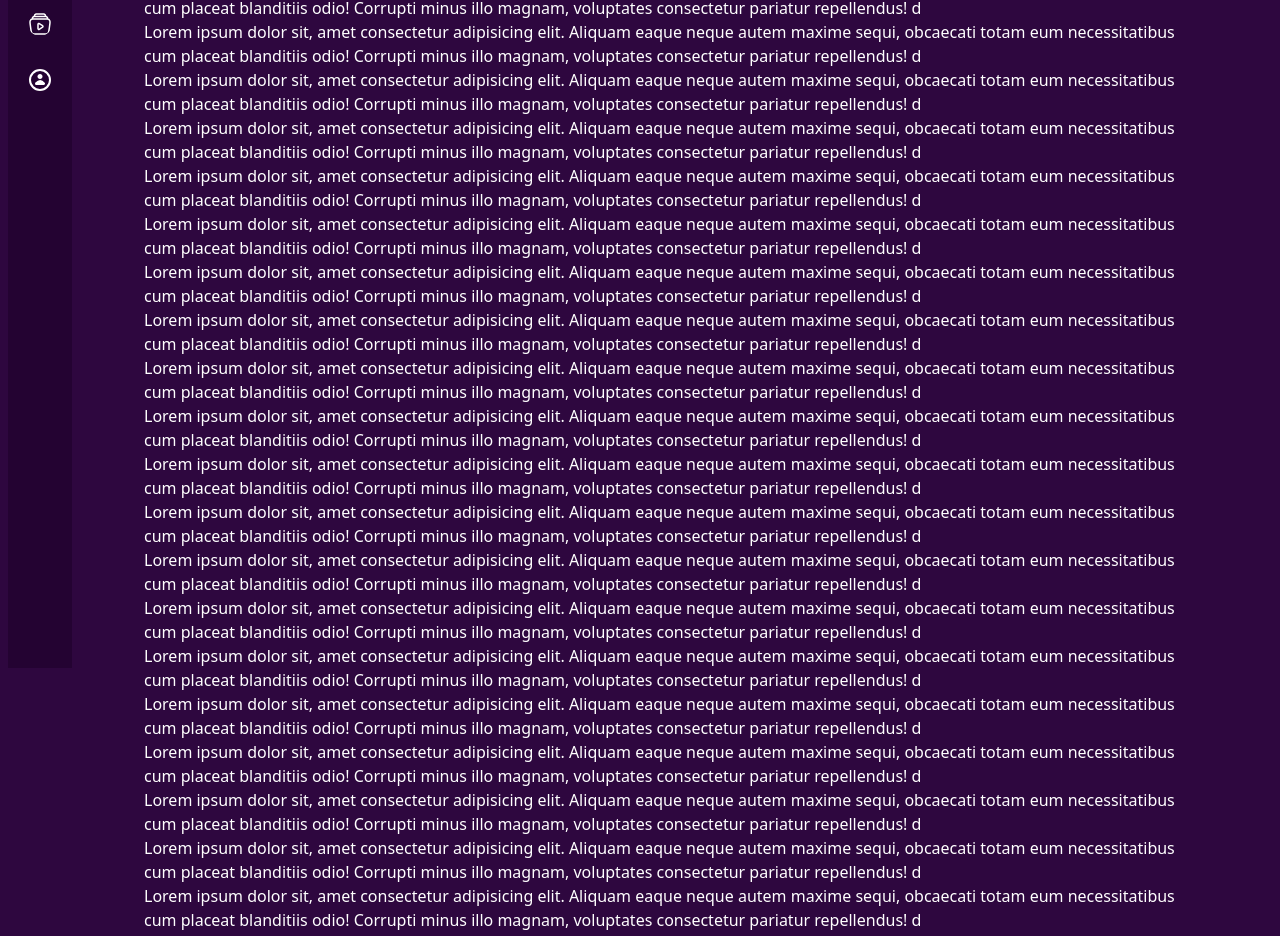
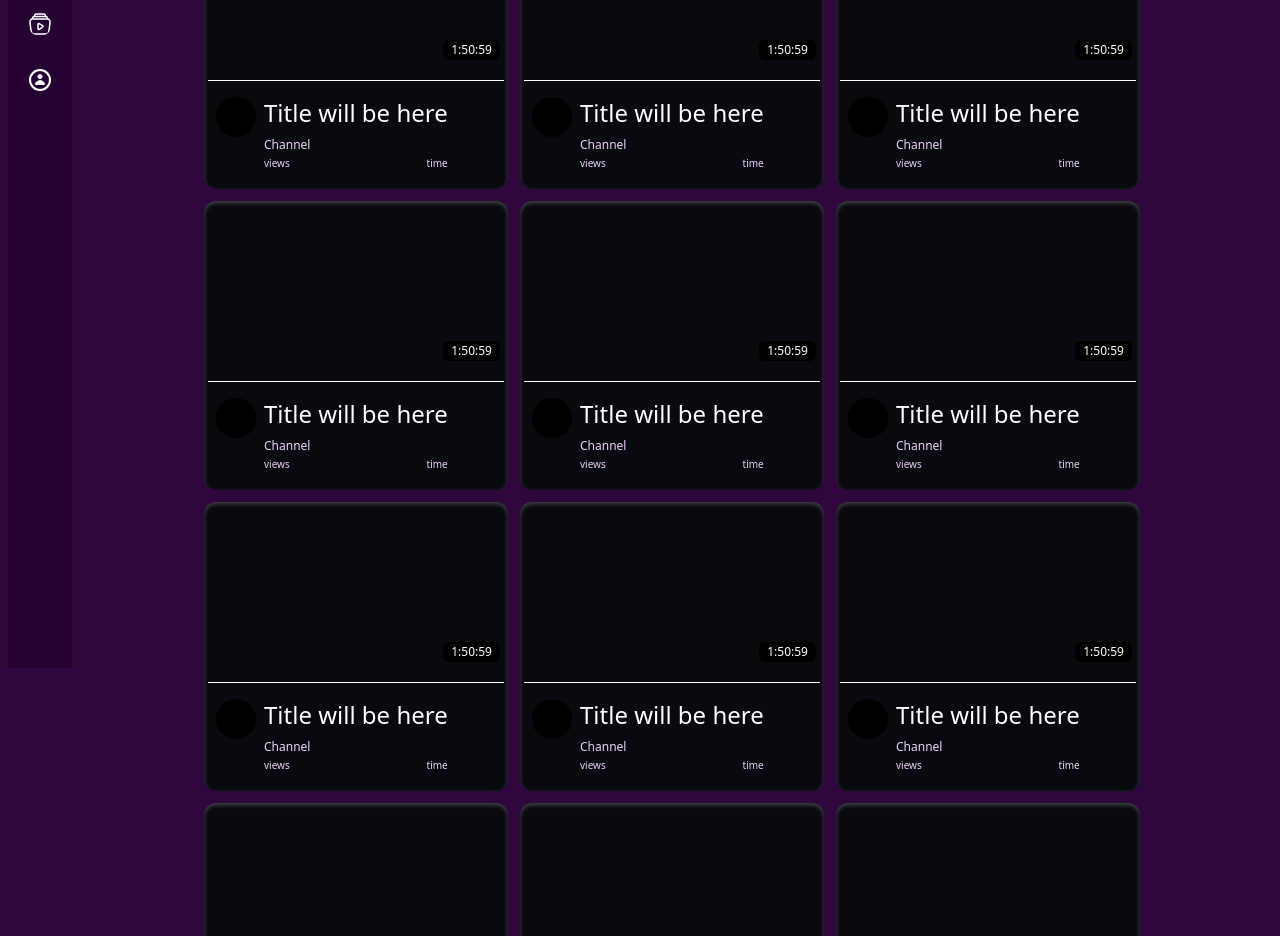
Before and after one commit to shubhamthakur-2504/vidVerse-frontend, a Next.js app: page / in a window 1280 px wide. Shown: the part 180-1116 px from the top of the page. Built offline with nearby package versions, Linux system fonts and the light colour scheme.

Commit message:
feat:basic card component without props created

```diff
--- a/src/app/page.jsx
+++ b/src/app/page.jsx
@@ -2,34 +2,28 @@
 import Image from "next/image";
 import "@styles/globals.css"
 import { useSelector } from "react-redux";
+import Card from "@components/card";
 export default function Home() {
   const isOpen = useSelector((state) => state.Sidebar.isOpen)
   return (
-    <div className={`bg-[#2E073F] text-white flex-col flex  p-4 min-h-screen items-center justify-center ${isOpen ? "md:w-[83vw] md:ml-[2vw] ":"md:w-[85vw] "}`}>
-      <h1 className="text-4xl font-bold">Welcome to Vidverse</h1>
-      <p>Lorem ipsum dolor sit, amet consectetur adipisicing elit. Aliquam eaque neque autem maxime sequi, obcaecati totam eum necessitatibus cum placeat blanditiis odio! Corrupti minus illo magnam, voluptates consectetur pariatur repellendus!                d</p>
-      <p>Lorem ipsum dolor sit, amet consectetur adipisicing elit. Aliquam eaque neque autem maxime sequi, obcaecati totam eum necessitatibus cum placeat blanditiis odio! Corrupti minus illo magnam, voluptates consectetur pariatur repellendus!                d</p>
-      <p>Lorem ipsum dolor sit, amet consectetur adipisicing elit. Aliquam eaque neque autem maxime sequi, obcaecati totam eum necessitatibus cum placeat blanditiis odio! Corrupti minus illo magnam, voluptates consectetur pariatur repellendus!                d</p>
-      <p>Lorem ipsum dolor sit, amet consectetur adipisicing elit. Aliquam eaque neque autem maxime sequi, obcaecati totam eum necessitatibus cum placeat blanditiis odio! Corrupti minus illo magnam, voluptates consectetur pariatur repellendus!                d</p>
-      <p>Lorem ipsum dolor sit, amet consectetur adipisicing elit. Aliquam eaque neque autem maxime sequi, obcaecati totam eum necessitatibus cum placeat blanditiis odio! Corrupti minus illo magnam, voluptates consectetur pariatur repellendus!                d</p>
-      <p>Lorem ipsum dolor sit, amet consectetur adipisicing elit. Aliquam eaque neque autem maxime sequi, obcaecati totam eum necessitatibus cum placeat blanditiis odio! Corrupti minus illo magnam, voluptates consectetur pariatur repellendus!                d</p>
-      <p>Lorem ipsum dolor sit, amet consectetur adipisicing elit. Aliquam eaque neque autem maxime sequi, obcaecati totam eum necessitatibus cum placeat blanditiis odio! Corrupti minus illo magnam, voluptates consectetur pariatur repellendus!                d</p>
-      <p>Lorem ipsum dolor sit, amet consectetur adipisicing elit. Aliquam eaque neque autem maxime sequi, obcaecati totam eum necessitatibus cum placeat blanditiis odio! Corrupti minus illo magnam, voluptates consectetur pariatur repellendus!                d</p>
-      <p>Lorem ipsum dolor sit, amet consectetur adipisicing elit. Aliquam eaque neque autem maxime sequi, obcaecati totam eum necessitatibus cum placeat blanditiis odio! Corrupti minus illo magnam, voluptates consectetur pariatur repellendus!                d</p>
-      <p>Lorem ipsum dolor sit, amet consectetur adipisicing elit. Aliquam eaque neque autem maxime sequi, obcaecati totam eum necessitatibus cum placeat blanditiis odio! Corrupti minus illo magnam, voluptates consectetur pariatur repellendus!                d</p>
-      <p>Lorem ipsum dolor sit, amet consectetur adipisicing elit. Aliquam eaque neque autem maxime sequi, obcaecati totam eum necessitatibus cum placeat blanditiis odio! Corrupti minus illo magnam, voluptates consectetur pariatur repellendus!                d</p>
-      <p>Lorem ipsum dolor sit, amet consectetur adipisicing elit. Aliquam eaque neque autem maxime sequi, obcaecati totam eum necessitatibus cum placeat blanditiis odio! Corrupti minus illo magnam, voluptates consectetur pariatur repellendus!                d</p>
-      <p>Lorem ipsum dolor sit, amet consectetur adipisicing elit. Aliquam eaque neque autem maxime sequi, obcaecati totam eum necessitatibus cum placeat blanditiis odio! Corrupti minus illo magnam, voluptates consectetur pariatur repellendus!                d</p>
-      <p>Lorem ipsum dolor sit, amet consectetur adipisicing elit. Aliquam eaque neque autem maxime sequi, obcaecati totam eum necessitatibus cum placeat blanditiis odio! Corrupti minus illo magnam, voluptates consectetur pariatur repellendus!                d</p>
-      <p>Lorem ipsum dolor sit, amet consectetur adipisicing elit. Aliquam eaque neque autem maxime sequi, obcaecati totam eum necessitatibus cum placeat blanditiis odio! Corrupti minus illo magnam, voluptates consectetur pariatur repellendus!                d</p>
-      <p>Lorem ipsum dolor sit, amet consectetur adipisicing elit. Aliquam eaque neque autem maxime sequi, obcaecati totam eum necessitatibus cum placeat blanditiis odio! Corrupti minus illo magnam, voluptates consectetur pariatur repellendus!                d</p>
-      <p>Lorem ipsum dolor sit, amet consectetur adipisicing elit. Aliquam eaque neque autem maxime sequi, obcaecati totam eum necessitatibus cum placeat blanditiis odio! Corrupti minus illo magnam, voluptates consectetur pariatur repellendus!                d</p>
-      <p>Lorem ipsum dolor sit, amet consectetur adipisicing elit. Aliquam eaque neque autem maxime sequi, obcaecati totam eum necessitatibus cum placeat blanditiis odio! Corrupti minus illo magnam, voluptates consectetur pariatur repellendus!                d</p>
-      <p>Lorem ipsum dolor sit, amet consectetur adipisicing elit. Aliquam eaque neque autem maxime sequi, obcaecati totam eum necessitatibus cum placeat blanditiis odio! Corrupti minus illo magnam, voluptates consectetur pariatur repellendus!                d</p>
-      <p>Lorem ipsum dolor sit, amet consectetur adipisicing elit. Aliquam eaque neque autem maxime sequi, obcaecati totam eum necessitatibus cum placeat blanditiis odio! Corrupti minus illo magnam, voluptates consectetur pariatur repellendus!                d</p>
-      <p>Lorem ipsum dolor sit, amet consectetur adipisicing elit. Aliquam eaque neque autem maxime sequi, obcaecati totam eum necessitatibus cum placeat blanditiis odio! Corrupti minus illo magnam, voluptates consectetur pariatur repellendus!                d</p>
-      <p>Lorem ipsum dolor sit, amet consectetur adipisicing elit. Aliquam eaque neque autem maxime sequi, obcaecati totam eum necessitatibus cum placeat blanditiis odio! Corrupti minus illo magnam, voluptates consectetur pariatur repellendus!                d</p>
-      <p>Lorem ipsum dolor sit, amet consectetur adipisicing elit. Aliquam eaque neque autem maxime sequi, obcaecati totam eum necessitatibus cum placeat blanditiis odio! Corrupti minus illo magnam, voluptates consectetur pariatur repellendus!                d</p>
+    <div className={`bg-[#2E073F] text-white flex-col flex flex-wrap mt-2.5 gap-3 md:flex-row md:mt-[8vh] md:p-4 min-h-screen items-center justify-center ${isOpen ? "md:w-[83vw] md:ml-[2vw]  ":"md:w-[85vw] "}`}>
+      <Card />
+      <Card/>
+      <Card/>
+      <Card/>
+      <Card/>
+      <Card/>
+      <Card/>
+      <Card/>
+      <Card/>
+      <Card/>
+      <Card/>
+      <Card/>
+      <Card/>
+      <Card/>
+      <Card/>
+      <Card/>
+      <div className="mb-[8vh] none md:hidden"></div>
     </div>
   );
 }
--- /dev/null
+++ b/src/components/card.jsx
@@ -0,0 +1,45 @@
+import React from 'react';
+import Image from 'next/image';
+
+export default function Card() {
+  return (
+    <div className="relative flex flex-col gap-4 p-1 w-76 bg-[#090a0f]  rounded-xl shadow-inner shadow-white/25 overflow-hidden">
+      <div className='relative'>
+        <div className='h-[20vh] w-[20vw]'>
+
+        </div>
+        <div className="absolute bottom-0 right-0 bg-black text-white text-xs rounded-md px-2 py-0.5 m-1">
+          1:50:59
+        </div>
+      </div>
+      <hr />
+      <div className=' flex flex-row w-full bg-[#090a0f] text-xs text-white h-[11vh] pt-0 pl-2 rounded-xl items-start m-0'>
+        <div className='mr-2'>
+          <div className='rounded-full w-10 h-10 bg-black'></div>
+        </div>
+        <div className='mt-0'>
+          <div className='flex justify-start items-center text-2xl overflow-hidden mb-2'>
+            <h1>Title will be here</h1>
+          </div>
+          <div className='text-[#EBD3F8] mb-1'>
+            <p>Channel</p>
+          </div>
+          <div className='flex justify-between text-[10px] text-[#EBD3F8] mb-0.5'>
+            <div>
+              <p>views</p>
+            </div>
+            <div>
+              <p>time</p>
+            </div>
+          </div>
+        </div>
+
+      </div>
+
+      {/* Button */}
+      {/* <button className="mt-4 w-full py-2 bg-gradient-to-b from-purple-600 to-purple-300 text-xs text-white rounded-full shadow-inner shadow-white/50">
+        Book a Call
+      </button> */}
+    </div>
+  );
+}
--- a/tailwind.config.js
+++ b/tailwind.config.js
@@ -6,6 +6,10 @@ export const content = [
   "./src/**/*.{js,jsx}",
 ];
 export const theme = {
-  extend: {},
+  extend: {
+    animation: {
+      'spin-slow': 'spin 8s linear infinite',
+    }
+  },
 };
 export const plugins = [];
```
